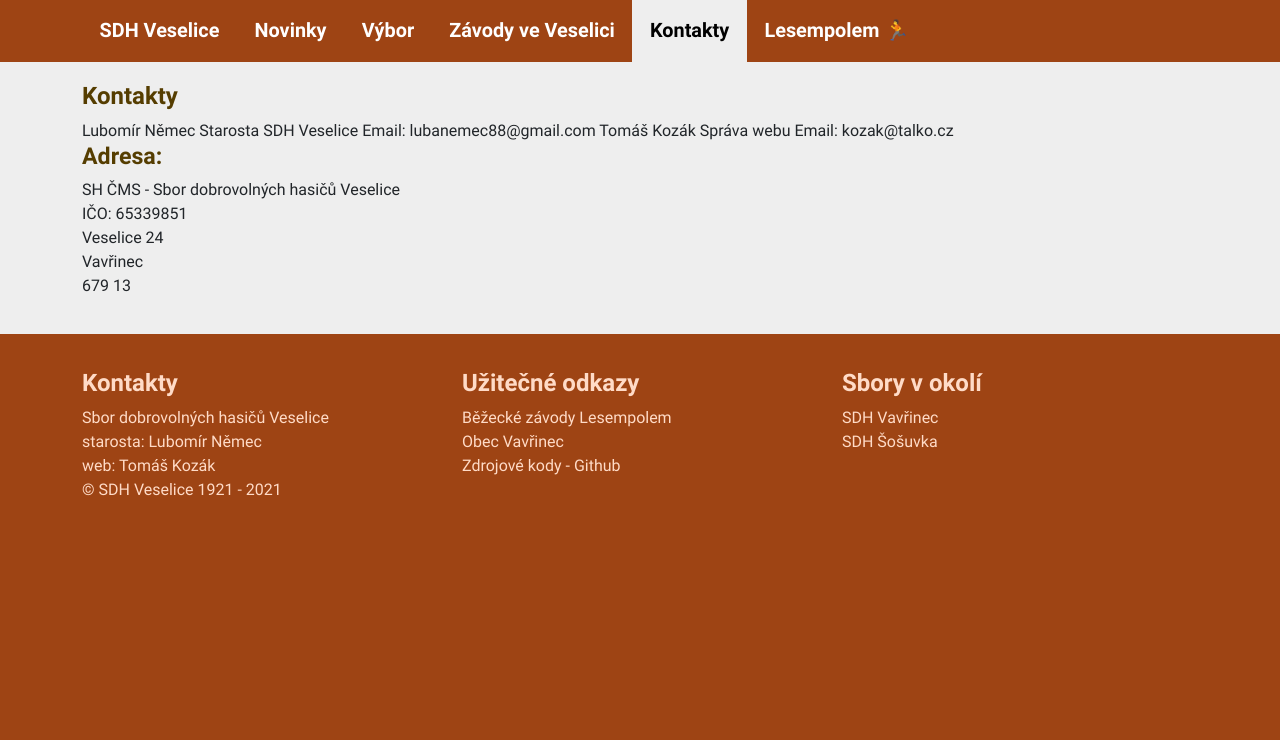
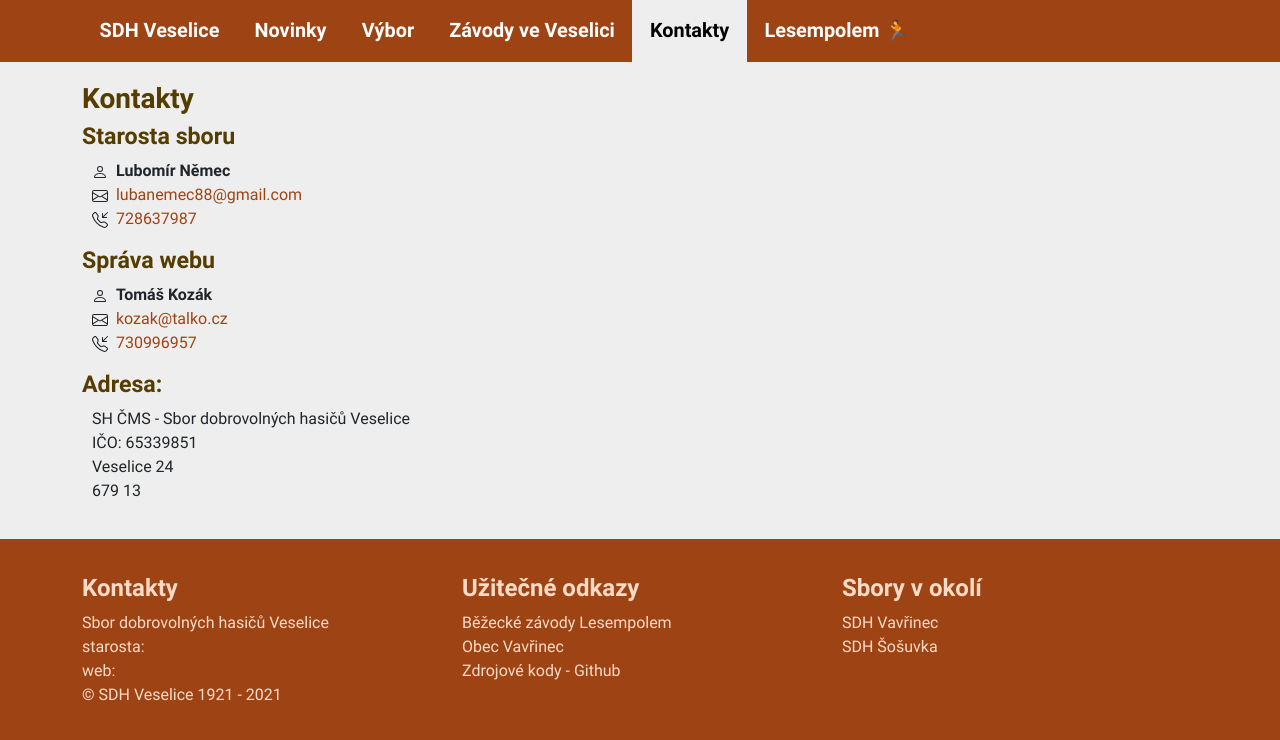
Before and after one commit to kotrzina/sdhveselice, a Next.js app: page /kontakty in a window 1280 px wide. Shown: the top 740 px of the page. Built offline with nearby package versions, Linux system fonts and the light colour scheme.

Commit message:
feat: add contact styles

```diff
--- /dev/null
+++ b/components/Icons/EmailIcon.tsx
@@ -0,0 +1,11 @@
+import * as React from 'react';
+
+type Props = {};
+export const EmailIcon = (props: Props) => {
+    return (
+        <svg xmlns="http://www.w3.org/2000/svg" width="16" height="16" fill="currentColor" className="bi bi-envelope" viewBox="0 0 16 16">
+            <path fillRule="evenodd"
+                  d="M0 4a2 2 0 0 1 2-2h12a2 2 0 0 1 2 2v8a2 2 0 0 1-2 2H2a2 2 0 0 1-2-2V4Zm2-1a1 1 0 0 0-1 1v.217l7 4.2 7-4.2V4a1 1 0 0 0-1-1H2Zm13 2.383-4.708 2.825L15 11.105V5.383Zm-.034 6.876-5.64-3.471L8 9.583l-1.326-.795-5.64 3.47A1 1 0 0 0 2 13h12a1 1 0 0 0 .966-.741ZM1 11.105l4.708-2.897L1 5.383v5.722Z"/>
+        </svg>
+    );
+};
--- /dev/null
+++ b/components/Icons/PersonIcon.tsx
@@ -0,0 +1,11 @@
+import * as React from 'react';
+
+type Props = {};
+export const PersonIcon = (props: Props) => {
+    return (
+        <svg xmlns="http://www.w3.org/2000/svg" width="16" height="16" fill="currentColor" className="bi bi-person" viewBox="0 0 16 16">
+            <path
+                d="M8 8a3 3 0 1 0 0-6 3 3 0 0 0 0 6zm2-3a2 2 0 1 1-4 0 2 2 0 0 1 4 0zm4 8c0 1-1 1-1 1H3s-1 0-1-1 1-4 6-4 6 3 6 4zm-1-.004c-.001-.246-.154-.986-.832-1.664C11.516 10.68 10.289 10 8 10c-2.29 0-3.516.68-4.168 1.332-.678.678-.83 1.418-.832 1.664h10z"/>
+        </svg>
+    );
+};
--- /dev/null
+++ b/components/Icons/PhoneIcon.tsx
@@ -0,0 +1,13 @@
+import * as React from 'react';
+
+type Props = {
+
+};
+export const PhoneIcon = (props: Props) => {
+    return (
+        <svg xmlns="http://www.w3.org/2000/svg" width="16" height="16" fill="currentColor" className="bi bi-telephone-inbound" viewBox="0 0 16 16">
+            <path
+                d="M15.854.146a.5.5 0 0 1 0 .708L11.707 5H14.5a.5.5 0 0 1 0 1h-4a.5.5 0 0 1-.5-.5v-4a.5.5 0 0 1 1 0v2.793L15.146.146a.5.5 0 0 1 .708 0zm-12.2 1.182a.678.678 0 0 0-1.015-.063L1.605 2.3c-.483.484-.661 1.169-.45 1.77a17.568 17.568 0 0 0 4.168 6.608 17.569 17.569 0 0 0 6.608 4.168c.601.211 1.286.033 1.77-.45l1.034-1.034a.678.678 0 0 0-.063-1.015l-2.307-1.794a.678.678 0 0 0-.58-.122l-2.19.547a1.745 1.745 0 0 1-1.657-.459L5.482 8.062a1.745 1.745 0 0 1-.46-1.657l.548-2.19a.678.678 0 0 0-.122-.58L3.654 1.328zM1.884.511a1.745 1.745 0 0 1 2.612.163L6.29 2.98c.329.423.445.974.315 1.494l-.547 2.19a.678.678 0 0 0 .178.643l2.457 2.457a.678.678 0 0 0 .644.178l2.189-.547a1.745 1.745 0 0 1 1.494.315l2.306 1.794c.829.645.905 1.87.163 2.611l-1.034 1.034c-.74.74-1.846 1.065-2.877.702a18.634 18.634 0 0 1-7.01-4.42 18.634 18.634 0 0 1-4.42-7.009c-.362-1.03-.037-2.137.703-2.877L1.885.511z"/>
+        </svg>
+    );
+};
--- /dev/null
+++ b/pages/kontakty/contacts.module.css
@@ -0,0 +1,8 @@
+.contacts {
+    padding-left: 10px;
+    list-style: none;
+}
+
+.address {
+    padding-left: 10px;
+}
--- a/pages/kontakty/index.tsx
+++ b/pages/kontakty/index.tsx
@@ -1,26 +1,57 @@
 import * as React from 'react';
 import {Col, Row} from "react-bootstrap";
+import {EmailIcon} from "../../components/Icons/EmailIcon";
+import {PhoneIcon} from "../../components/Icons/PhoneIcon";
+import {PersonIcon} from "../../components/Icons/PersonIcon";
+import contactStyles from "./contacts.module.css"
+
+type Contact = {
+    title: string;
+    name: string;
+    email: string;
+    phone: number;
+}
+
+const ContactPage = () => {
+
+    const contacts: Array<Contact> = [
+        {
+            title: "Starosta sboru",
+            name: "Lubomír Němec",
+            email: "lubanemec88@gmail.com",
+            phone: 728637987,
+        },
+        {
+            title: "Správa webu",
+            name: "Tomáš Kozák",
+            email: "kozak@talko.cz",
+            phone: 730996957,
+        }
+    ]
 
 
-const ContactPage = () => {
     return (
         <Row>
             <Col lg={12}>
                 <h1>Kontakty</h1>
-                Lubomír Němec
-                Starosta SDH Veselice
-                Email: lubanemec88@gmail.com
-
-                Tomáš Kozák
-                Správa webu
-                Email: kozak@talko.cz
+                {contacts.map((contact, contactIdx) => {
+                    return (
+                        <div key={contactIdx}>
+                            <h2>{contact.title}</h2>
+                            <ul className={contactStyles.contacts}>
+                                <li><PersonIcon/>&nbsp;&nbsp;<strong>{contact.name}</strong></li>
+                                <li><EmailIcon/>&nbsp;&nbsp;<a href={'mailto:' + contact.email}>{contact.email}</a></li>
+                                <li><PhoneIcon/>&nbsp;&nbsp;<a href={'tel:' + contact.phone}>{contact.phone}</a></li>
+                            </ul>
+                        </div>
+                    )
+                })}
 
                 <h2>Adresa:</h2>
-                <p>
+                <p className={contactStyles.address}>
                     SH ČMS - Sbor dobrovolných hasičů Veselice<br/>
                     IČO: 65339851<br/>
                     Veselice 24<br/>
-                    Vavřinec<br/>
                     679 13
                 </p>
             </Col>
--- a/styles/globals.css
+++ b/styles/globals.css
@@ -8,11 +8,7 @@
     font-weight: 400;
     src: url('./fonts/roboto-v29-latin-ext_latin-regular.eot'); /* IE9 Compat Modes */
     src: local(''),
-  url('./fonts/roboto-v29-latin-ext_latin-regular.eot?#iefix') format('embedded-opentype'), /* IE6-IE8 */
-  url('./fonts/roboto-v29-latin-ext_latin-regular.woff2') format('woff2'), /* Super Modern Browsers */
-  url('./fonts/roboto-v29-latin-ext_latin-regular.woff') format('woff'), /* Modern Browsers */
-  url('./fonts/roboto-v29-latin-ext_latin-regular.ttf') format('truetype'), /* Safari, Android, iOS */
-  url('./fonts/roboto-v29-latin-ext_latin-regular.svg#Roboto') format('svg'); /* Legacy iOS */
+    url('./fonts/roboto-v29-latin-ext_latin-regular.eot?#iefix') format('embedded-opentype'), /* IE6-IE8 */ url('./fonts/roboto-v29-latin-ext_latin-regular.woff2') format('woff2'), /* Super Modern Browsers */ url('./fonts/roboto-v29-latin-ext_latin-regular.woff') format('woff'), /* Modern Browsers */ url('./fonts/roboto-v29-latin-ext_latin-regular.ttf') format('truetype'), /* Safari, Android, iOS */ url('./fonts/roboto-v29-latin-ext_latin-regular.svg#Roboto') format('svg'); /* Legacy iOS */
 }
 
 @font-face {
@@ -21,11 +17,7 @@
     font-weight: 700;
     src: url('./fonts/roboto-v29-latin-ext_latin-regular.eot'); /* IE9 Compat Modes */
     src: local(''),
-  url('./fonts/roboto-v29-latin-ext_latin-700.eot?#iefix') format('embedded-opentype'), /* IE6-IE8 */
-  url('./fonts/roboto-v29-latin-ext_latin-700.woff2') format('woff2'), /* Super Modern Browsers */
-  url('./fonts/roboto-v29-latin-ext_latin-700.woff') format('woff'), /* Modern Browsers */
-  url('./fonts/roboto-v29-latin-ext_latin-700.ttf') format('truetype'), /* Safari, Android, iOS */
-  url('./fonts/roboto-v29-latin-ext_latin-700.svg#Roboto') format('svg'); /* Legacy iOS */
+    url('./fonts/roboto-v29-latin-ext_latin-700.eot?#iefix') format('embedded-opentype'), /* IE6-IE8 */ url('./fonts/roboto-v29-latin-ext_latin-700.woff2') format('woff2'), /* Super Modern Browsers */ url('./fonts/roboto-v29-latin-ext_latin-700.woff') format('woff'), /* Modern Browsers */ url('./fonts/roboto-v29-latin-ext_latin-700.ttf') format('truetype'), /* Safari, Android, iOS */ url('./fonts/roboto-v29-latin-ext_latin-700.svg#Roboto') format('svg'); /* Legacy iOS */
 }
 
 html,
@@ -43,7 +35,7 @@ body {
 
 
 h1 {
-  font-size: 1.5rem;
+    font-size: 1.75rem;
     font-weight: bold;
     color: #553D00;
 }
@@ -66,8 +58,12 @@ p {
 }
 
 a {
-  color: inherit;
+    color: #9E4414;
     text-decoration: none;
+}
+
+a:hover {
+    color: #c45640;
 }
 
 * {
```
Also changed, not shown: 1 other file (tests, documents, lock files or other folders). Lines whose indentation alone changed are shown as unchanged.
